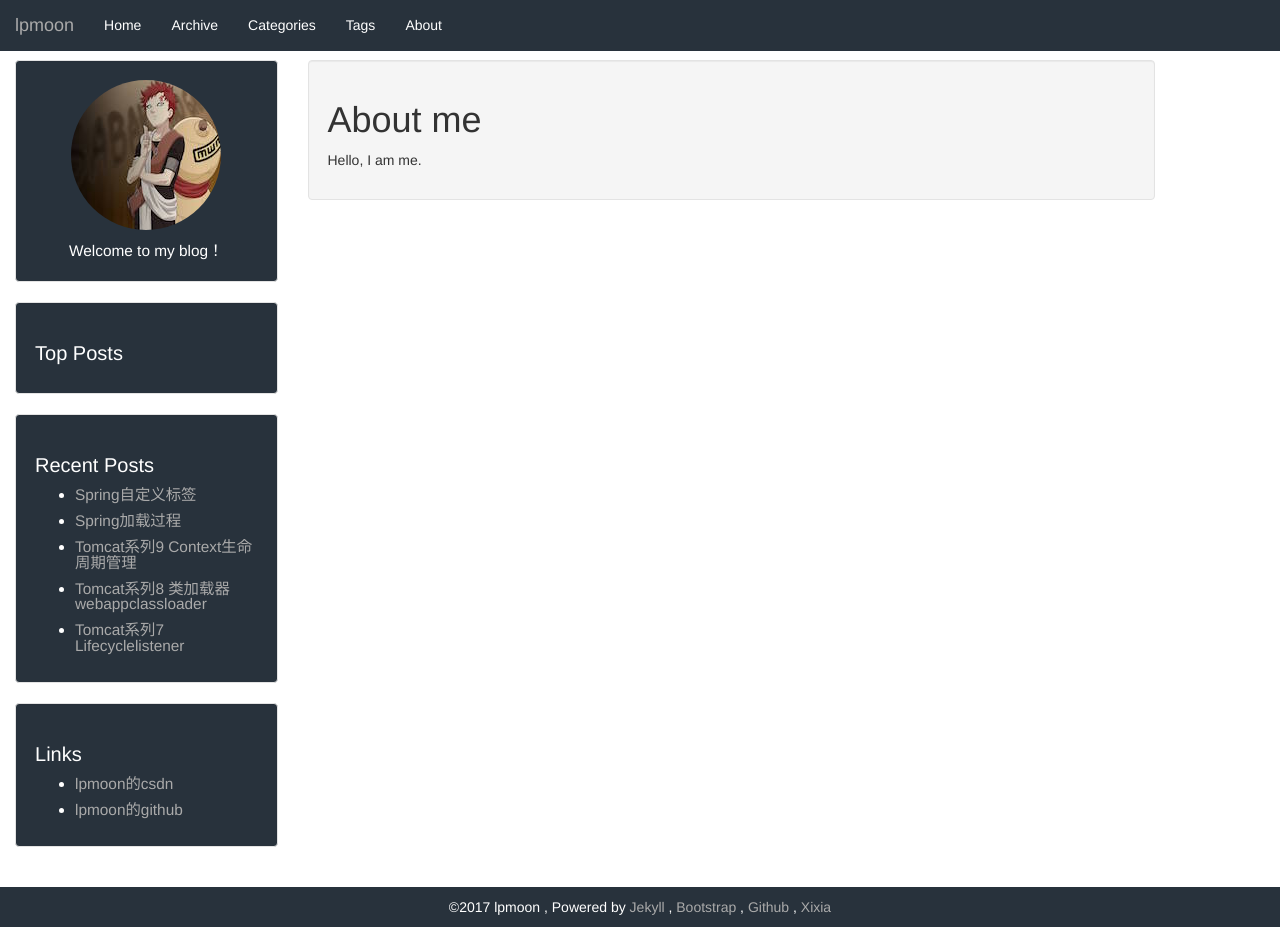
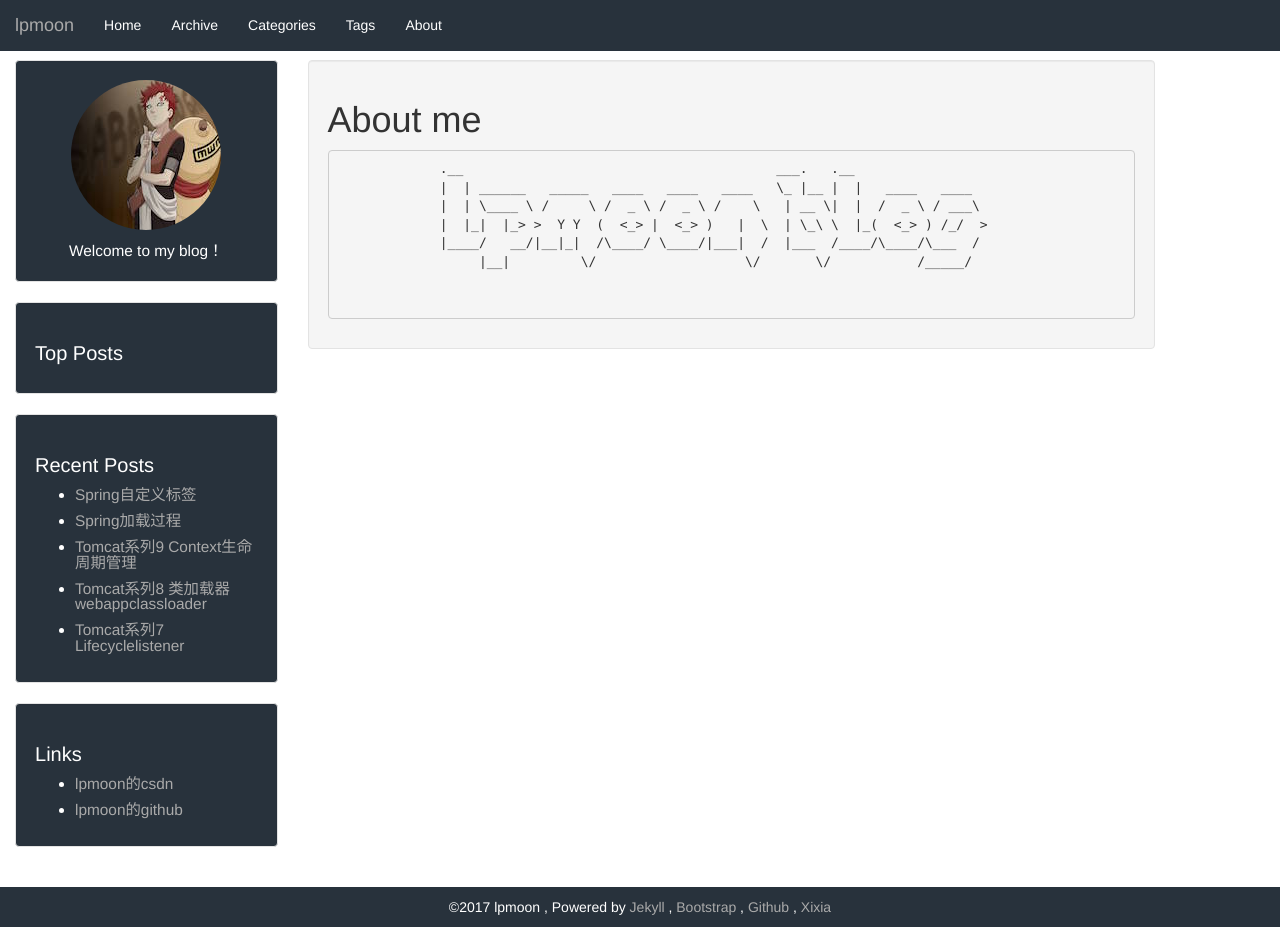
Before and after one commit to lpmoon/liupeng615.github.io, a Jekyll site: the page built from about.html, in a window 1280 px wide and 927 px high. Built offline with Jekyll 4.4.1, drawn with Linux system fonts in a browser that asks for light colours.

Commit message:
about me

```diff
--- a/about.html
+++ b/about.html
@@ -4,5 +4,13 @@ layout: default
 
 <div class="well">
     <h1>About me</h1>
-    <p>Hello, I am me.</p>
-</div>
+    <pre>
+             .__                                        ___.   .__
+             |  | ______   _____   ____   ____   ____   \_ |__ |  |   ____   ____
+             |  | \____ \ /     \ /  _ \ /  _ \ /    \   | __ \|  |  /  _ \ / ___\
+             |  |_|  |_> >  Y Y  (  <_> |  <_> )   |  \  | \_\ \  |_(  <_> ) /_/  >
+             |____/   __/|__|_|  /\____/ \____/|___|  /  |___  /____/\____/\___  /
+                  |__|         \/                   \/       \/           /_____/
+
+    </pre>
+        </div>
```
Also changed, not shown: _posts/2017-11-18-spring自定义标签.md (+2 -7 lines).
